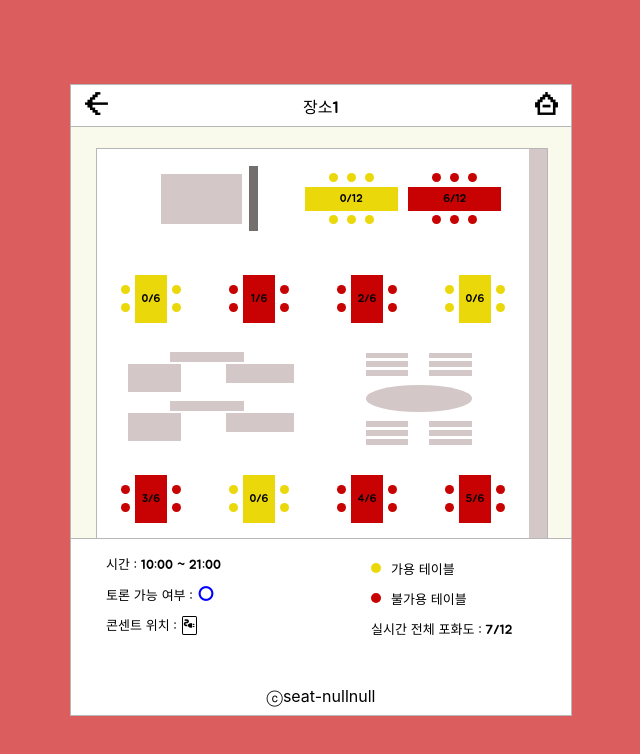
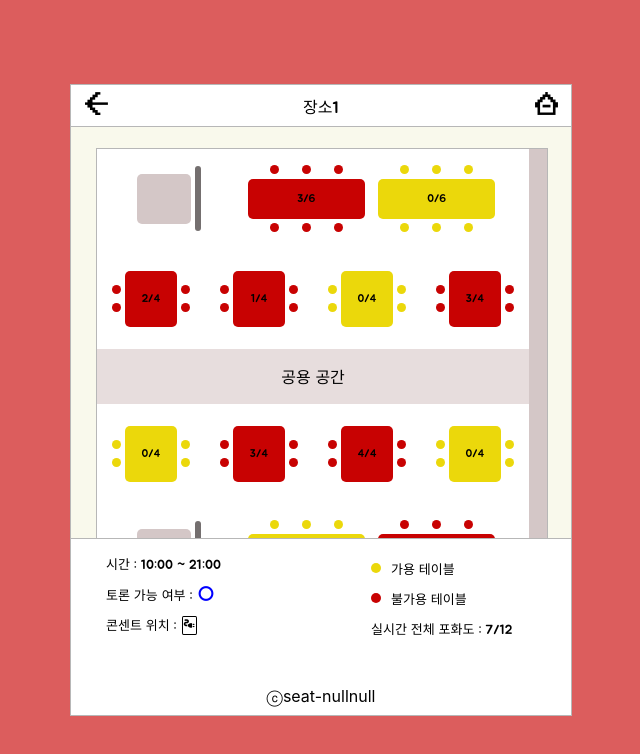
Before and after one commit to jermany17/seatnullnull, a React (Create React App) app: page /live-place1 in a window 1280 px wide. Shown: the top 754 px of the page, without its empty margins (319-959 px from the left). Built offline with nearby package versions, Linux system fonts and the light colour scheme.

Commit message:
자리배치수정

```diff
--- a/src/SeatMap.css
+++ b/src/SeatMap.css
@@ -3,6 +3,14 @@
   height: 9px;
   margin: 4.5px;
   border-radius: 13px;
+}
+.all-space{
+  width: 96%;
+  height: 100%;
+  background-color: rgb(231, 221, 221);
+  display: flex;
+  justify-content: center;
+  align-items: center;
 }
 .rightlongseat{
   width: 4%;
@@ -10,7 +18,7 @@
   background-color: rgb(212, 199, 199);
 }
 .gray_nextto12{
-  width: 30%;
+  width: 20%;
   height: 100%;
   background-color: white;
   display: flex;
@@ -21,20 +29,22 @@
   width: 60%;
   height: 50%;
   background-color: rgb(212, 199, 199);
+  border-radius: 5px;
 }
 .g_n_12_2{
   margin-left: 5%;
   width: 7%;
   height: 65%;
   background-color: rgb(116, 111, 111);
+  border-radius: 5px;
 }
 .white_nextto12{
-  width: 10%;
+  width: 6%;
   height: 100%;
   background-color: white;
 }
 .white_nextto12_2{
-  width: 5%;
+  width: 6%;
   height: 100%;
   background-color: white;
 }
@@ -155,12 +165,13 @@
 }
 /*---------------*/
 .table1 {
-  width: 30%;
-  height: 60%;
+  width: 47.5%;
+  height: 70%;
   display: flex;
   justify-content: center;
   align-items: center;
   font-size: 11px;
+  border-radius: 5px;
 }
 .addcolumn-seat{
   display: flex;
@@ -180,16 +191,18 @@
 /*---------------*/
 .table2{
   width: 90%;
-  height: 30%;
+  height: 50%;
   display: flex;
   justify-content: center;
   align-items: center;
   font-size: 11px;
+  border-radius: 5px;
 }
 .addrow-seat{
   display: flex;
+  width: 62.5%;
   align-items: center;
-  justify-content: center;
+  justify-content: space-between;
   flex-direction: row;
 }
 .made-seat2{
@@ -199,7 +212,7 @@
   flex-direction: column;
   align-items: center;
   justify-content: center;
-  width: 23%;
+  width: 29%;
 }
 /*---------------*/
 .table3 {
--- a/src/SeatMap.js
+++ b/src/SeatMap.js
@@ -2,6 +2,7 @@
 import './SeatMap.css';
 const SeatMap = () => {
   const [seats] = useState([
+    { id: 0, isOccupied: 1 },
     { id: 1, isOccupied: 0 },
     { id: 2, isOccupied: 1 },
     { id: 3, isOccupied: 1 },
@@ -11,9 +12,8 @@
     { id: 7, isOccupied: 1 },
     { id: 8, isOccupied: 1 },
     { id: 9, isOccupied: 0 },
-    { id: 10, isOccupied: 1 },
+    { id: 10, isOccupied: 0 },
     { id: 11, isOccupied: 1 },
-    { id: 12, isOccupied: 0 },
     // 추가적인 좌석 정보...
   ]);
 
@@ -114,97 +114,35 @@
         <div className="white_nextto12"></div>
         <div className="gray_nextto12"><div className="g_n_12"></div><div className="g_n_12_2"></div></div>
         <div className="white_nextto12_2"></div>
-        {madeseat2(9,0,12)}
-        {madeseat2(10,6,12)}
+        {madeseat2(0,3,6)}
+        {madeseat2(1,0,6)}
         <div className="white_nextto12_2"></div>
         <div className="rightlongseat"></div>
       </div>
       <div className="seat-container-row">
-        {madeseat1(1,0,6)}
-        {madeseat1(2,1,6)}
-        {madeseat1(3,2,6)}
-        {madeseat1(4,0,6)}
+        {madeseat1(2,2,4)}
+        {madeseat1(3,1,4)}
+        {madeseat1(4,0,4)}
+        {madeseat1(5,3,4)}
         <div className="rightlongseat"></div>
       </div>
-      <div className="seat-container-row2">
-        <div className="gray_center">
-          <div className="gray_center_left">
-            <div className="gray_center_left1">
-               <div className="gcl1">
-                <div className="gcl1-1"></div>
-               </div>
-               <div className="gcl23">
-                <div className="gcl2">
-                  <div className="gcl2-1"></div>
-                </div>
-                <div className="gcl3">
-                  <div className="gcl3-1"></div>
-                </div>
-               </div>
-            </div>
-            <div className="gray_center_left1">
-            <div className="gcl1">
-                <div className="gcl1-1"></div>
-               </div>
-               <div className="gcl23">
-                <div className="gcl2">
-                  <div className="gcl2-1"></div>
-                </div>
-                <div className="gcl3">
-                  <div className="gcl3-1"></div>
-                </div>
-               </div>
-            </div>
-          </div>
-          <div className="gray_center_right">
-            <div className="gray_center_right1">
-              <div className="gcr1">
-                <div className="gcr1-1"></div>
-                <div className="gcr1-1"></div>
-              </div>
-              <div className="gcr1">
-                <div className="gcr1-1"></div>
-                <div className="gcr1-1"></div>
-              </div>
-              <div className="gcr1">
-                <div className="gcr1-1"></div>
-                <div className="gcr1-1"></div>
-              </div>
-            </div>
-            <div className="gray_center_right2">
-              <div className="gcr2"></div>
-            </div>
-            <div className="gray_center_right1">
-              <div className="gcr1">
-                <div className="gcr1-1"></div>
-                <div className="gcr1-1"></div>
-              </div>
-              <div className="gcr1">
-                <div className="gcr1-1"></div>
-                <div className="gcr1-1"></div>
-              </div>
-              <div className="gcr1">
-                <div className="gcr1-1"></div>
-                <div className="gcr1-1"></div>
-              </div>
-            </div>
-          </div>
-        </div>
+      <div className="seat-container-gray">
+        <div className="all-space"><span>공용 공간</span></div>
         <div className="rightlongseat"></div>
       </div>
       <div className="seat-container-row">
-        {madeseat1(5,3,6)}
-        {madeseat1(6,0,6)}
-        {madeseat1(7,4,6)}
-        {madeseat1(8,5,6)}
+        {madeseat1(6,0,4)}
+        {madeseat1(7,3,4)}
+        {madeseat1(8,4,4)}
+        {madeseat1(9,0,4)}
         <div className="rightlongseat"></div>
       </div>
       <div className="seat-container-row">
         <div className="white_nextto12"></div>
         <div className="gray_nextto12"><div className="g_n_12"></div><div className="g_n_12_2"></div></div>
         <div className="white_nextto12_2"></div>
-        {madeseat2(11,4,12)}
-        {madeseat2(12,0,12)}
+        {madeseat2(10,0,6)}
+        {madeseat2(11,6,6)}
         <div className="white_nextto12_2"></div>
         <div className="rightlongseat"></div>
       </div>
--- a/src/pages/Mainborder.css
+++ b/src/pages/Mainborder.css
@@ -57,11 +57,12 @@
   justify-content: center;
   height: 100px;
 }
-.seat-container-row2{
+.seat-container-gray{
   display: flex;
   flex-direction: row;
   justify-content: center;
-  height: 100px;
+  align-items: ceneter;
+  height: 55px;
 }
 .window{
   margin-bottom: 2%;
```
